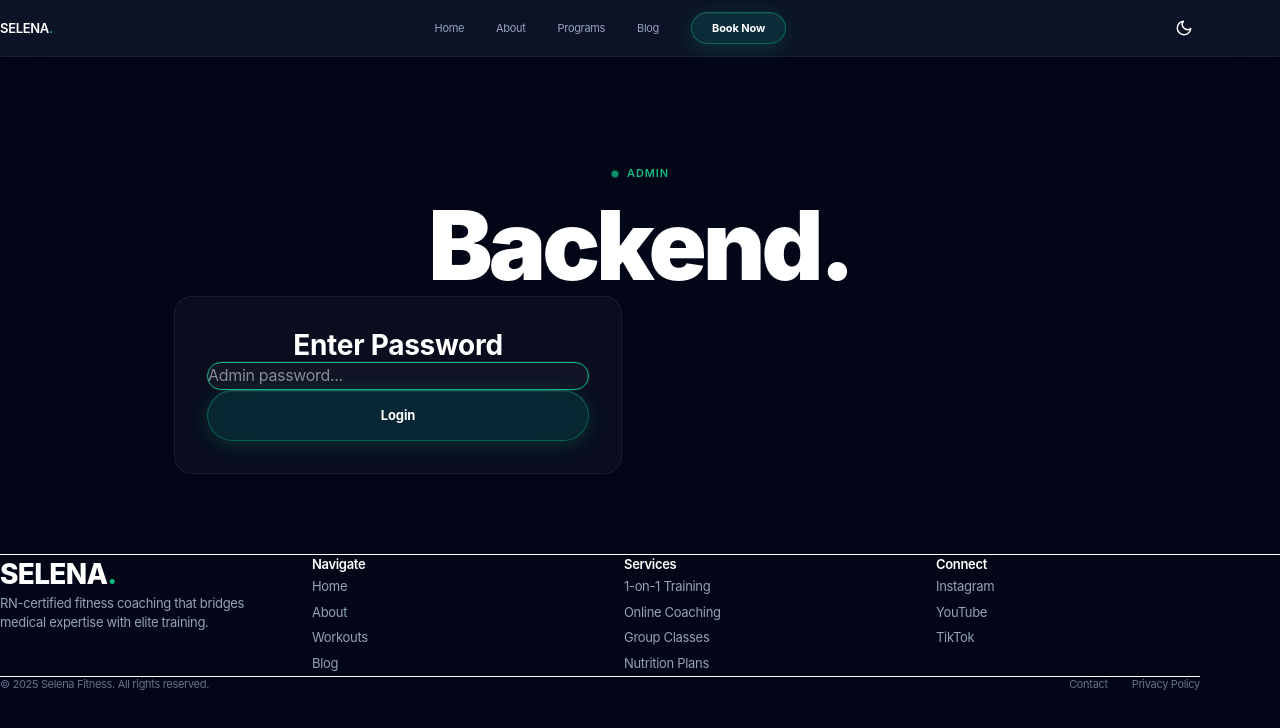
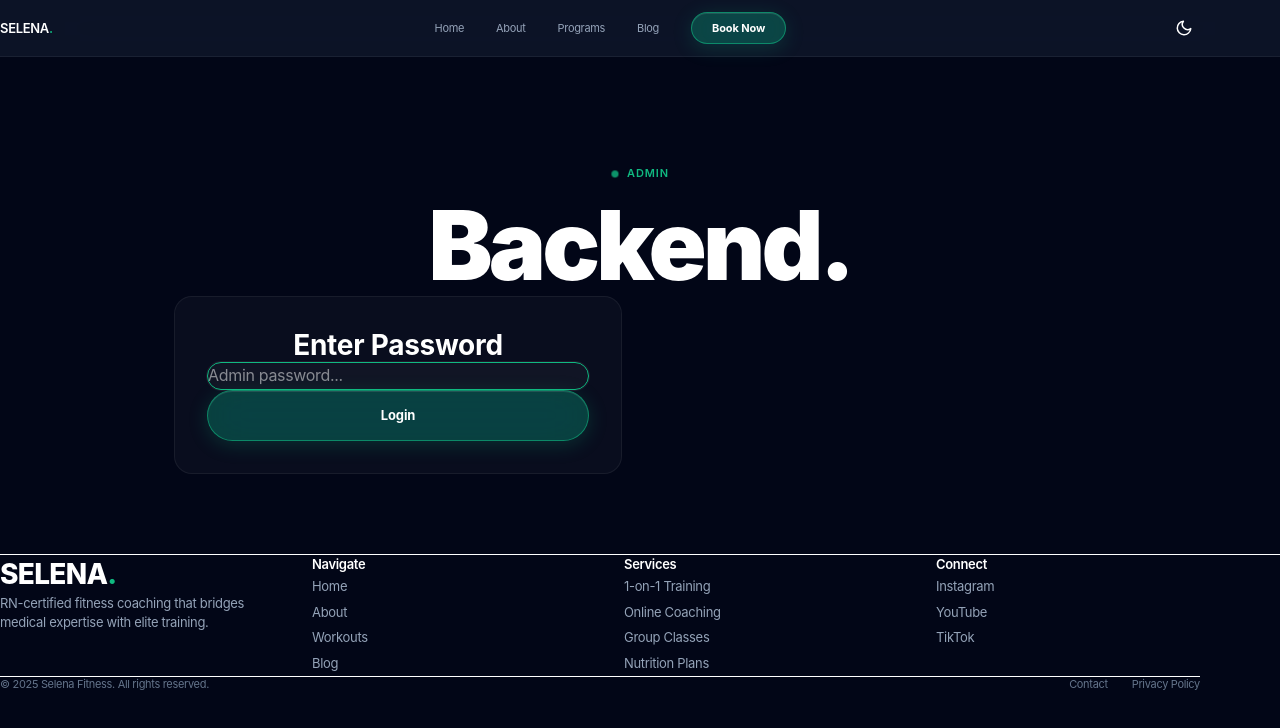
Before and after one commit to Garrettzhanggithub/selena-fitness, a Next.js app: page /backend in a window 1280 px wide. Shown: the top 728 px of the page. Built offline with nearby package versions, Linux system fonts and the light colour scheme.

Commit message:
fix: increase button visibility — darker glass + stronger border

```diff
--- a/src/app/globals.css
+++ b/src/app/globals.css
@@ -277,26 +277,26 @@ body {
 
 .btn-primary {
   display: inline-flex; align-items: center; gap: 8px;
-  background: rgba(16, 185, 129, 0.15);
+  background: rgba(16, 185, 129, 0.3);
   backdrop-filter: saturate(180%) blur(20px);
   -webkit-backdrop-filter: saturate(180%) blur(20px);
   color: #FFFFFF;
   padding: 14px 32px; border-radius: var(--radius-full);
   font-weight: 700; font-size: var(--text-sm);
-  border: 1.5px solid rgba(16, 185, 129, 0.4); cursor: pointer;
+  border: 1.5px solid rgba(16, 185, 129, 0.6); cursor: pointer;
   transition: background 0.3s var(--ease-out), transform 0.2s var(--ease-out), box-shadow 0.3s var(--ease-out), border-color 0.3s var(--ease-out);
   text-decoration: none; letter-spacing: -0.01em;
-  box-shadow: 0 4px 20px var(--accent-glow), inset 0 1px 0 rgba(255, 255, 255, 0.08);
+  box-shadow: 0 4px 20px var(--accent-glow), inset 0 1px 0 rgba(255, 255, 255, 0.1);
 }
 
 .btn-primary:hover {
-  background: rgba(16, 185, 129, 0.25);
-  border-color: rgba(16, 185, 129, 0.6);
+  background: rgba(16, 185, 129, 0.45);
+  border-color: rgba(16, 185, 129, 0.8);
   transform: scale(1.02);
   box-shadow:
     0 8px 30px var(--accent-glow),
-    0 0 60px rgba(16, 185, 129, 0.15),
-    inset 0 1px 0 rgba(255, 255, 255, 0.12);
+    0 0 60px rgba(16, 185, 129, 0.2),
+    inset 0 1px 0 rgba(255, 255, 255, 0.15);
 }
 
 .btn-primary:active { transform: scale(0.98); }
@@ -314,20 +314,20 @@ body {
 
 .btn-outline {
   display: inline-flex; align-items: center; gap: 8px;
-  background: rgba(255, 255, 255, 0.04);
+  background: rgba(16, 185, 129, 0.08);
   backdrop-filter: saturate(180%) blur(20px);
   -webkit-backdrop-filter: saturate(180%) blur(20px);
-  color: var(--accent);
+  color: #FFFFFF;
   padding: 14px 32px; border-radius: var(--radius-full);
   font-weight: 600; font-size: var(--text-sm);
-  border: 1.5px solid rgba(16, 185, 129, 0.3); cursor: pointer;
+  border: 1.5px solid rgba(16, 185, 129, 0.5); cursor: pointer;
   transition: background 0.3s var(--ease-out), color 0.3s var(--ease-out), transform 0.2s var(--ease-out), border-color 0.3s var(--ease-out);
   text-decoration: none; letter-spacing: -0.01em;
 }
 
 .btn-outline:hover {
-  background: rgba(16, 185, 129, 0.12);
-  border-color: rgba(16, 185, 129, 0.5);
+  background: rgba(16, 185, 129, 0.2);
+  border-color: rgba(16, 185, 129, 0.7);
   color: #FFFFFF;
   transform: scale(1.02);
 }
```
